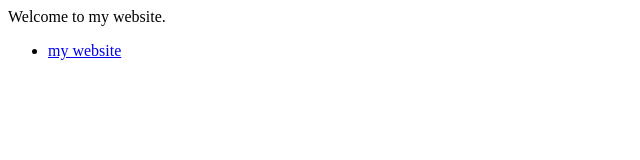
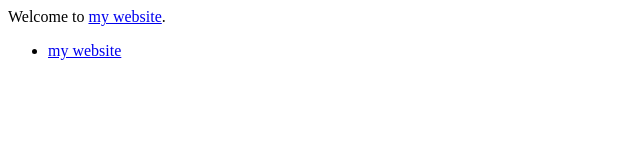
Before and after one commit to shirkingson/shirkingson.github.io, a plain HTML site: page index.html in a window 1280 px wide. Shown: the full height of the page, 0-640 px from the left. Drawn offline with Linux system fonts and the light colour scheme.

Commit message:
Update index.html

```diff
--- a/index.html
+++ b/index.html
@@ -1,4 +1,4 @@
-<p>Welcome to my website.</p>
+<p>Welcome to <a href="https://shirkingson.github.io">my website</a>.</p>
 
 <ul>
   <li> <a href="https://shirkingson.github.io">my website</a> </li>
```
